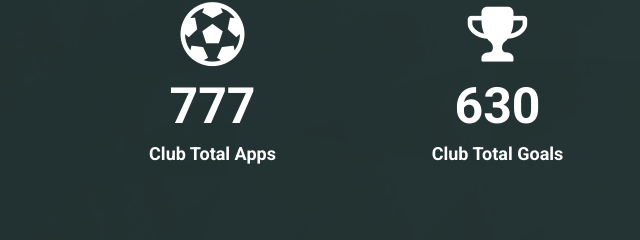
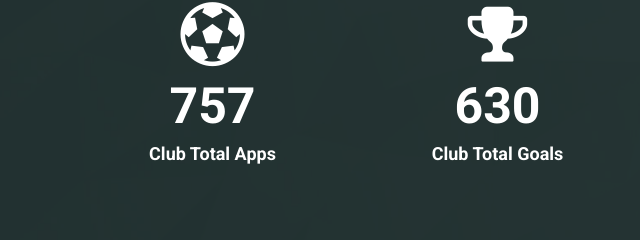
Before and after one commit to bankthananan/02Athlete, a plain HTML site: page CRonaldo.html in a window 1280 px wide. Shown: the part 2793-3033 px from the top of the page, 0-640 px from the left. Drawn offline with Linux system fonts and the light colour scheme; some packages are replaced by stand-ins of ours; a script that the page names is missing.

Commit message:
change fact and career

```diff
--- a/CRonaldo.html
+++ b/CRonaldo.html
@@ -238,7 +238,7 @@
               <div class="count-wrap">
                 <div class="col-sm-3 col-xs-6">
                   <i class="fa fa-soccer-ball-o"></i>
-                  <h3 class="timer">777</h3>
+                  <h3 class="timer">757</h3>
                   <p>Club Total Apps</p>
                 </div>
                 <div class="col-sm-3 col-xs-6">
```
Also changed, not shown: LMessi.html (+1 -1 lines).
